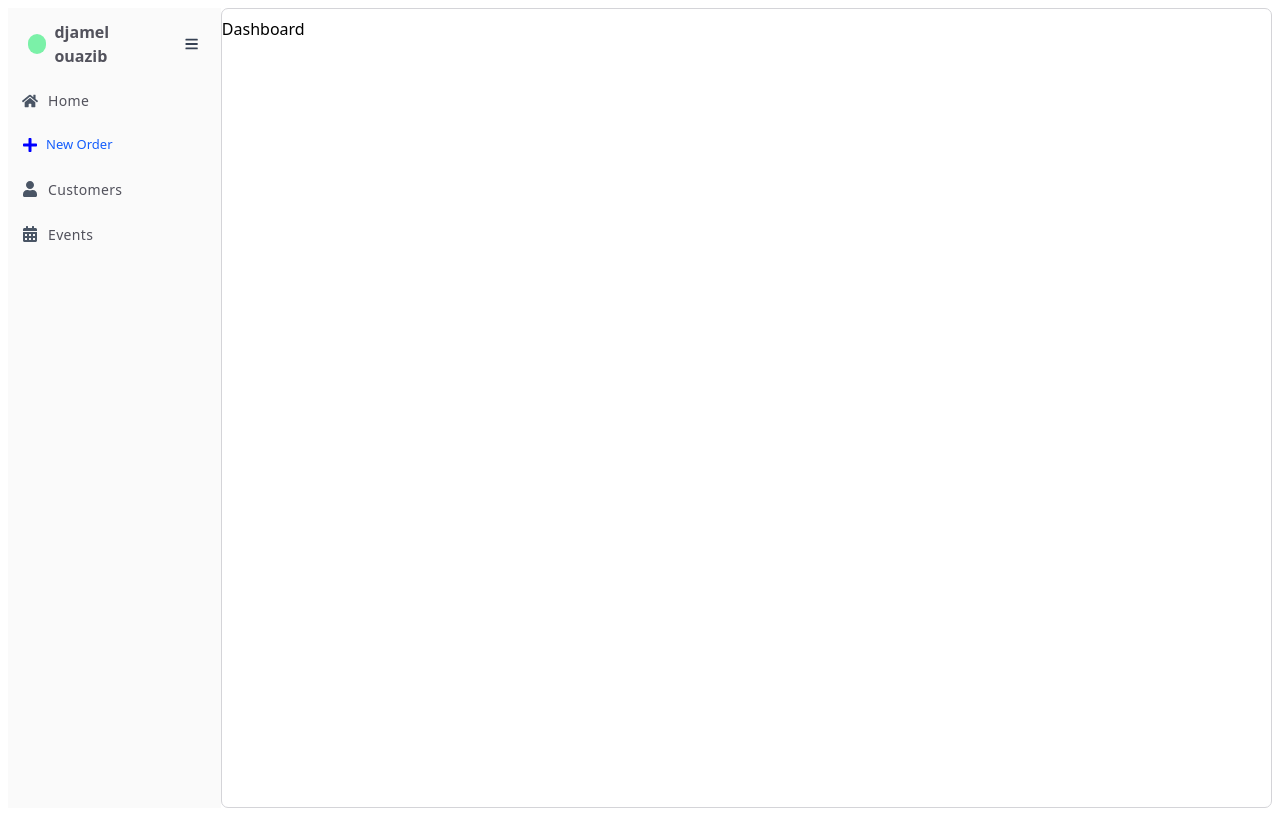
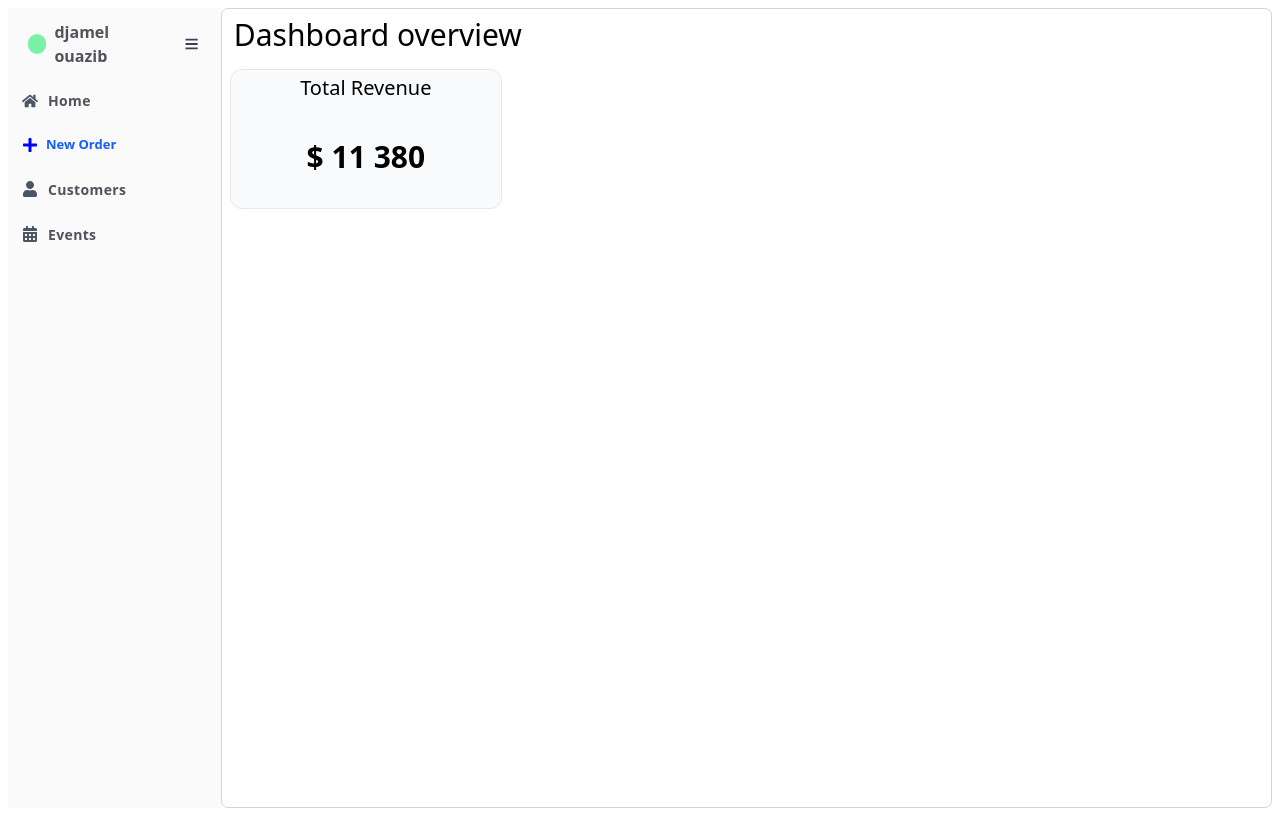
Before and after one commit to djamel-ouazib/EvenCake, a Next.js app: page /dashboard in a window 1280 px wide. Built offline with nearby package versions, Linux system fonts and the light colour scheme.

Commit message:
Dashboard updated

```diff
--- a/app/dashboard/page.tsx
+++ b/app/dashboard/page.tsx
@@ -1,7 +1,11 @@
 export default function Dashboard() {
     return (
         <main className="text-zinc-600px-4 py-2 ">
-            <h1>Dashboard</h1>
+            <h1 className="text-3xl px-3">Dashboard overview</h1>
+            <div className="max-w-68 h-35 rounded-xl ml-2 mt-4 bg-gray-50 border border-gray-200 flex flex-col items-center justify-center p-1">
+                <h2 className="text-xl flex-1">Total Revenue</h2>
+                <p className="flex-1 text-3xl font-semibold">$ 11 380</p>
+            </div>
         </main>
     )
 }
--- a/app/ui/dashboard/nav-links.tsx
+++ b/app/ui/dashboard/nav-links.tsx
@@ -45,8 +45,8 @@
                                 href={link.href}
                                 className={
                                     link.href === '/dashboard/NewOrder'
-                                        ? 'flex gap-2 items-center p-1.5 mt-3 hover:bg-indigo-100 rounded-[5px]'
-                                        : 'flex gap-2 items-center p-1.5 mt-3 hover:bg-zinc-200 rounded-[5px]'
+                                        ? 'flex gap-2 items-center p-1.5 mt-3 hover:bg-indigo-100 rounded-[5px] font-semibold'
+                                        : 'flex gap-2 items-center p-1.5 mt-3 hover:bg-zinc-200 rounded-[5px] font-semibold'
                                 }
                             >
                                 <LinkIcon
--- a/app/ui/dashboard/table.tsx
+++ b/app/ui/dashboard/table.tsx
@@ -53,7 +53,7 @@
                         </th>
                     </tr>
                 </thead>
-                <tbody className="divide-y divide-gray-100 bg-white">
+                <tbody className="divide-y divide-gray-100 bg-white relative">
                     {/* pending */}
                     <motion.tr
                         initial={{ opacity: 0, filter: 'blur(10px)' }}
--- a/app/ui/dashboard/tableSection.tsx
+++ b/app/ui/dashboard/tableSection.tsx
@@ -20,9 +20,10 @@
     return (
         <>
             <motion.tr
-                className="hover:bg-gray-50 relative z-0"
+                className="hover:bg-gray-50  "
                 initial={{ opacity: 0, filter: 'blur(10px)' }}
                 animate={{ opacity: 1, filter: 'blur(0px)' }}
+                onClick={() => setShowModal(!showModal)}
                 transition={{
                     duration: duration,
                     ease: 'easeInOut',
@@ -63,14 +64,26 @@
                     <span> 12/01/2026</span>
                 </td>
                 <td className="px-4 py-3 text-sm text-gray-700 ">
-                    <button className={`${color} z-0`} onClick={()=>setShowModal(!showModal)}>{status}</button>
-                    {showModal  ? (
-                        <div className="w-[120px] h-[110px] bg-gray-50 p-2 absolute rounded-2xl mt-2 flex flex-col z-auto">
-                            <p className="text-center flex-1 cursor-pointer hover:bg-gray-200 rounded-[5px] text-yellow-600 font-semibold">pending</p>
-                            <p className="text-center flex-1 cursor-pointer hover:bg-gray-200 rounded-[5px] text-blue-600 font-semibold">confirmed</p>
-                            <p className="text-center flex-1 cursor-pointer hover:bg-gray-200 rounded-[5px] text-orange-600 font-semibold">In Production </p>
-                            <p className="text-center flex-1 cursor-pointer hover:bg-gray-200 rounded-[5px] text-green-600 font-semibold">delivred</p>
-
+                    <button
+                        className={`${color} z-0`}
+                        onClick={() => setShowModal(!showModal)}
+                    >
+                        {status}
+                    </button>
+                    {showModal ? (
+                        <div className="w-30 h-[110px] bg-gray-200 p-2 absolute rounded-2xl mt-2 flex flex-col ">
+                            <p className="text-center flex-1 cursor-pointer hover:bg-gray-200 rounded-[5px] text-yellow-600 font-semibold">
+                                pending
+                            </p>
+                            <p className="text-center flex-1 cursor-pointer hover:bg-gray-200 rounded-[5px] text-blue-600 font-semibold">
+                                confirmed
+                            </p>
+                            <p className="text-center flex-1 cursor-pointer hover:bg-gray-200 rounded-[5px] text-orange-600 font-semibold">
+                                In Production{' '}
+                            </p>
+                            <p className="text-center flex-1 cursor-pointer hover:bg-gray-200 rounded-[5px] text-green-600 font-semibold">
+                                delivred
+                            </p>
                         </div>
                     ) : null}
                 </td>
```
